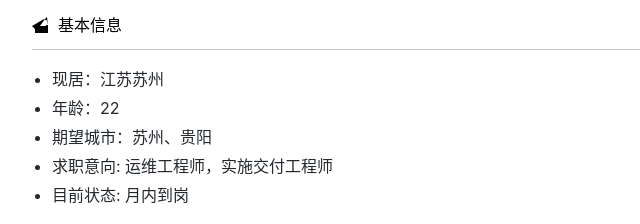
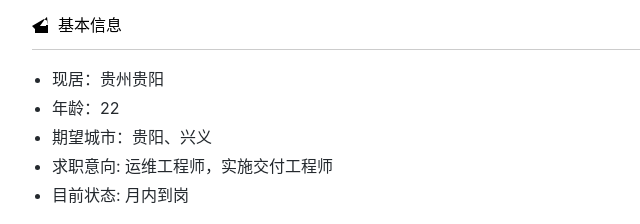
Before and after one commit to AYa0oo/Myresume.github.io, a plain HTML site: page index.html in a window 1280 px wide. Shown: the part 169-393 px from the top of the page, 158-798 px from the left. Drawn offline with Linux system fonts and the light colour scheme.

Commit message:
Update index.html

```diff
--- a/index.html
+++ b/index.html
@@ -290,12 +290,12 @@
 <div class="css-g9qnka">
 <ul>
 <li>
-现居：江苏苏州
+现居：贵州贵阳
 </li>
 <li>年龄：22
 </li>
 <li>
-期望城市：苏州、贵阳
+期望城市：贵阳、兴义
 </li>
 <li>
 求职意向: 运维工程师，实施交付工程师
```
